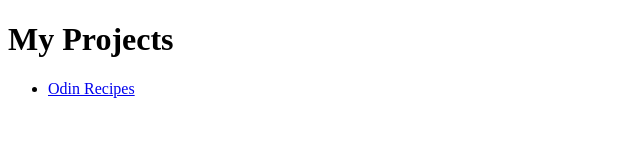
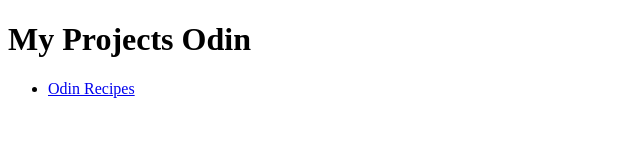
Before and after one commit to jojoclt/odin-project, a plain HTML site: page index.html in a window 1280 px wide. Shown: the whole page, without its empty margins (0-640 px from the left). Drawn offline with Linux system fonts and the light colour scheme.

Commit message:
Fix Title

```diff
--- a/index.html
+++ b/index.html
@@ -8,7 +8,7 @@
 </head>
 
 <body>
-    <h1>My Projects</h1>
+    <h1>My Projects Odin</h1>
     <ul>
         <li><a href="odin-recipes/index.html">Odin Recipes</a></li>
     </ul>
```
